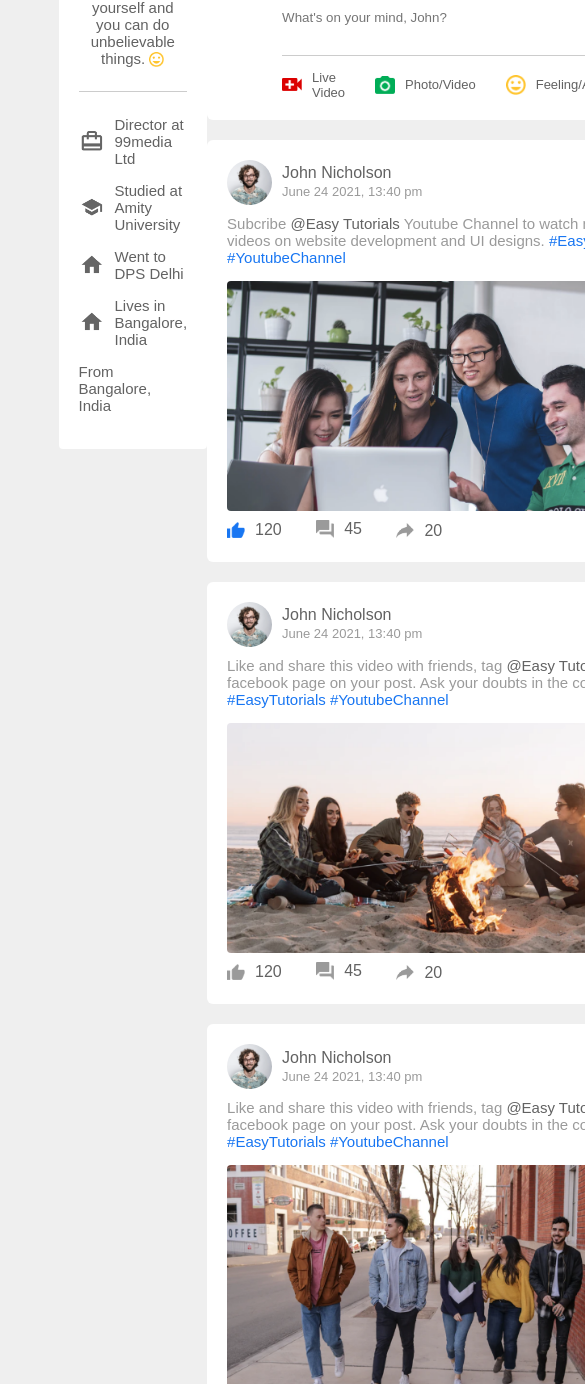
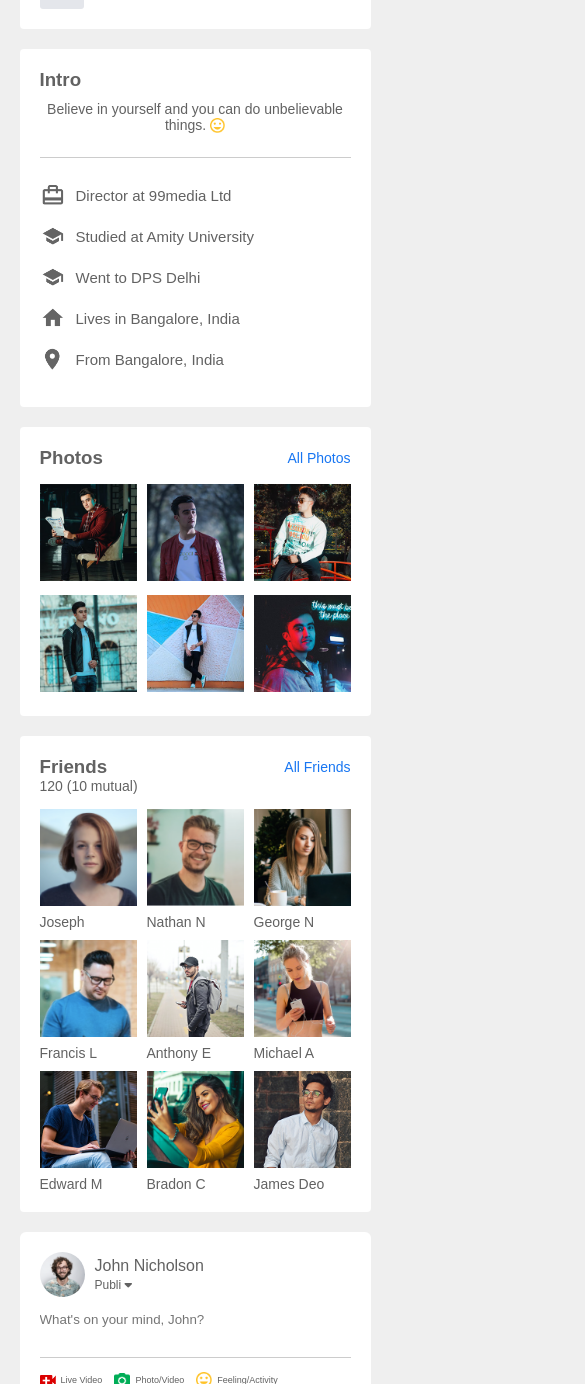
Before and after one commit to Danielkombou/Introduction-to-HTML-and-CSS, a plain HTML site: page html_and_css_basics/flexbox_design/profile.html in a window 390 px wide. Shown: the part 616-2000 px from the top of the page, 585 px wide, since content can reach past the window. Drawn offline with Linux system fonts and the light colour scheme.

Commit message:
profile page

```diff
--- a/html_and_css_basics/flexbox_design/profile.html
+++ b/html_and_css_basics/flexbox_design/profile.html
@@ -11,7 +11,8 @@
         <nav>
 
             <div class="nav-left">
-                <img src="images/logo.png" class="logo">
+                <a href="media.html">
+                <img src="images/logo2.png" class="logo"></a>
                 <ul>
                     <li><img src="images/notification.png"></li>
                     <li><img src="images/inbox.png"></li>
@@ -28,7 +29,7 @@
                 </div>
             </div>
 
-            <!-------- setting-menu----------- -->
+            <!-------- dropdown-setting-menu------- -->
             <div class="settings-menu">
 
                 <div id="dark-btn">
@@ -39,7 +40,7 @@
                         <img src="images/profile-pic.png">
                         <div>
                             <p>John Nicholson</p>
-                            <a href="#">See your profile</a>
+                            <a href="profile.html">See your profile</a>
                         </div>
                     </div>
                     <hr>
@@ -101,18 +102,50 @@
 
                     <div class="profile-intro">
                         <h3>Intro</h3>
-                        <p class="intro-text">Believe in yourself and you can do unbelievable things. <img src="images/feeling.png"></p><hr>
+                        <p class="intro-text">Believe in yourself and you can do unbelievable things. <img src="images/feeling.png"></p>
+                        <hr>
                         <ul>
                             <li><img src="images/profile-job.png"> Director at 99media Ltd</li>
                             <li><img src="images/profile-study.png"> Studied at Amity University</li>
-                            <li><img src="images/profile-home.png"> Went to DPS Delhi</li>
+                            <li><img src="images/profile-study.png"> Went to DPS Delhi</li>
                             <li><img src="images/profile-home.png"> Lives in Bangalore, India</li>
-                            <li>From Bangalore, India</li>
+                            <li><img src="images/profile-location.png"> From Bangalore, India</li>
 
                         </ul>
                     </div>
+                    <div class="profile-intro">
+                        <div class="title-box">
+                            <h3>Photos</h3>
+                        <a href="">All Photos</a>
+                        </div>
+                        <div class="photo-box">
+                            <div><img src="images/photo1.png"></div>
+                            <div><img src="images/photo2.png"></div>
+                            <div><img src="images/photo3.png"></div>
+                            <div><img src="images/photo4.png"></div>
+                            <div><img src="images/photo5.png"></div>
+                            <div><img src="images/photo6.png"></div>
+                        </div>
+                    </div>
 
-
+                    <div class="profile-intro">
+                        <div class="title-box">
+                            <h3>Friends</h3>
+                        <a href="">All Friends</a>
+                        </div>
+                        <p>120 (10 mutual)</p>
+                        <div class="friends-box">
+                            <div><img src="images/member-1.png"><p>Joseph</p> </div>
+                            <div><img src="images/member-2.png"><p>Nathan N</p></div>
+                            <div><img src="images/member-3.png"><p>George N</p></div>
+                            <div><img src="images/member-4.png"><p>Francis L</p></div>
+                            <div><img src="images/member-5.png"><p>Anthony E</p></div>
+                            <div><img src="images/member-6.png"><p>Michael A</p></div>
+                            <div><img src="images/member-7.png"><p>Edward M</p></div>
+                            <div><img src="images/member-8.png"><p>Bradon C</p></div>
+                            <div><img src="images/member-9.png"><p>James Deo</p></div>
+                        </div>
+                    </div>
 
                 </div>
                 <div class="post-col">
@@ -271,6 +304,7 @@
             </div>
 
 
+
         </div>
 
 
--- a/html_and_css_basics/flexbox_design/style.css
+++ b/html_and_css_basics/flexbox_design/style.css
@@ -580,3 +580,133 @@ nav {
     width: 26px;
     margin-right: 10px;
 }
+.title-box{
+    display: flex;
+    align-items: center;
+    justify-content: space-between;
+}
+.title-box a{
+    text-decoration: none;
+    color: #1876f2;
+    font-size: 14px;
+}
+.photo-box{
+    display: grid;
+    grid-template-columns: repeat(3, auto);
+    grid-gap: 10px;
+    margin-top: 15px;
+}
+.photo-box div img{
+    width: 100%;
+    cursor: pointer;
+}
+.profile-intro p{
+    font-size: 14px;
+}
+.friends-box{
+    display: grid;
+    grid-template-columns: repeat(3, auto);
+    grid-gap: 10px;
+    margin-top: 15px;
+}
+.friends-box div img{
+    width: 100%;
+    cursor: pointer;
+    padding-bottom: 20px;
+}
+.friends-box div{
+    position: relative;
+}
+.friends-box p{
+    position: absolute;
+    bottom: 0;
+    left: 0;
+}
+
+
+/* ------media query for home page----- */
+
+@media (max-width: 900px){
+    .right-sidebar{
+        display: none;
+    }
+    .left-sidebar{
+        display: none;
+    }
+    nav{
+        flex-wrap: wrap;
+    }
+    .search-box{
+        display: none;
+    }
+    .logo{
+        width: 110px;
+        margin-right: 20px;
+    }
+    .nav-left ul li img{
+        width: 20px;
+        margin: 0 8px;
+    }
+    .nav-user-icon img{
+        width: 30px;
+    }
+    .nav-user-icon{
+        margin-left: 0;
+    }
+    .add-post-links{
+        flex-wrap: wrap;
+    }
+    .main-content{
+        flex-basis: 100%;
+    }
+    .story img{
+        width: 20px;
+        border-width: 3px;
+    }
+    .story p{
+        font-size: 10px;
+    }
+    .story.story1 img{
+        width: 25px;
+        bottom: 30px;
+    }
+    .add-post-links a{
+        margin-right: 12px;
+        font-size: 9px;
+    }
+
+    .add-post-links a img{
+        width: 16px;
+        margin-right: 5px;
+    }
+    .post-input-container{
+        padding-left: 0;
+    }
+}
+
+/* ---------- media query for profile page------- */
+@media (max-width: 900px){
+    .profile-container{
+        padding: 20px 5%;
+    }
+    .profile-details{
+        flex-wrap: wrap;
+    }
+    .pd-right{
+        text-align: left;
+        margin-top: 15px;
+    }
+    .pd-right button{
+        margin-left: 0;
+        margin-right: 10px;
+    }
+    .pd-row div h3{
+        font-size: 16px;
+    }
+    .profile-info{
+        flex-wrap: wrap;
+    }
+    .info-col, .post-col{
+        flex-basis: 100%;
+    }
+}
```
Also changed, not shown: html_and_css_basics/flexbox_design/media.html (+3 -2 lines).
